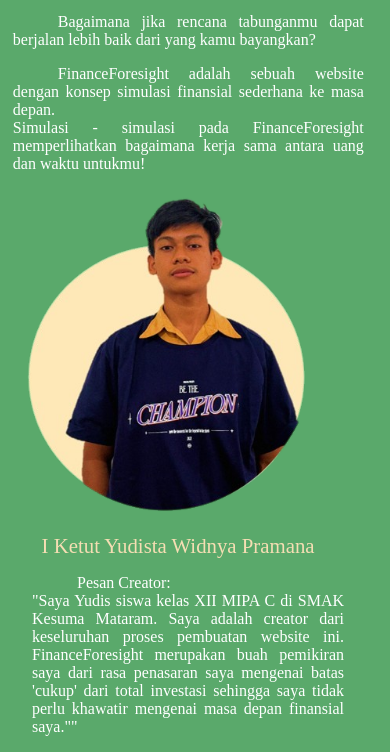
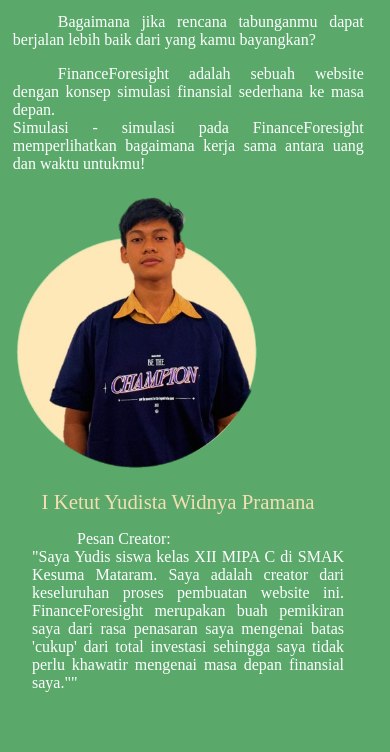
Before and after one commit to YudistaPramana/FinanceForesight, a plain HTML site: page AboutUs.html in a window 390 px wide. Shown: the part 231-983 px from the top of the page. After the commit the page ends 939 px from the top, so only its background shows below. Drawn offline with Linux system fonts and the light colour scheme.

Commit message:
AboutUs.css

```diff
--- a/AboutUs.css
+++ b/AboutUs.css
@@ -195,7 +195,7 @@ body{
       }
       .image {
         position: relative;
-        width: 150%;
+        width: 130%;
         margin: 0 -6em;
     }
       .h1 {
```
